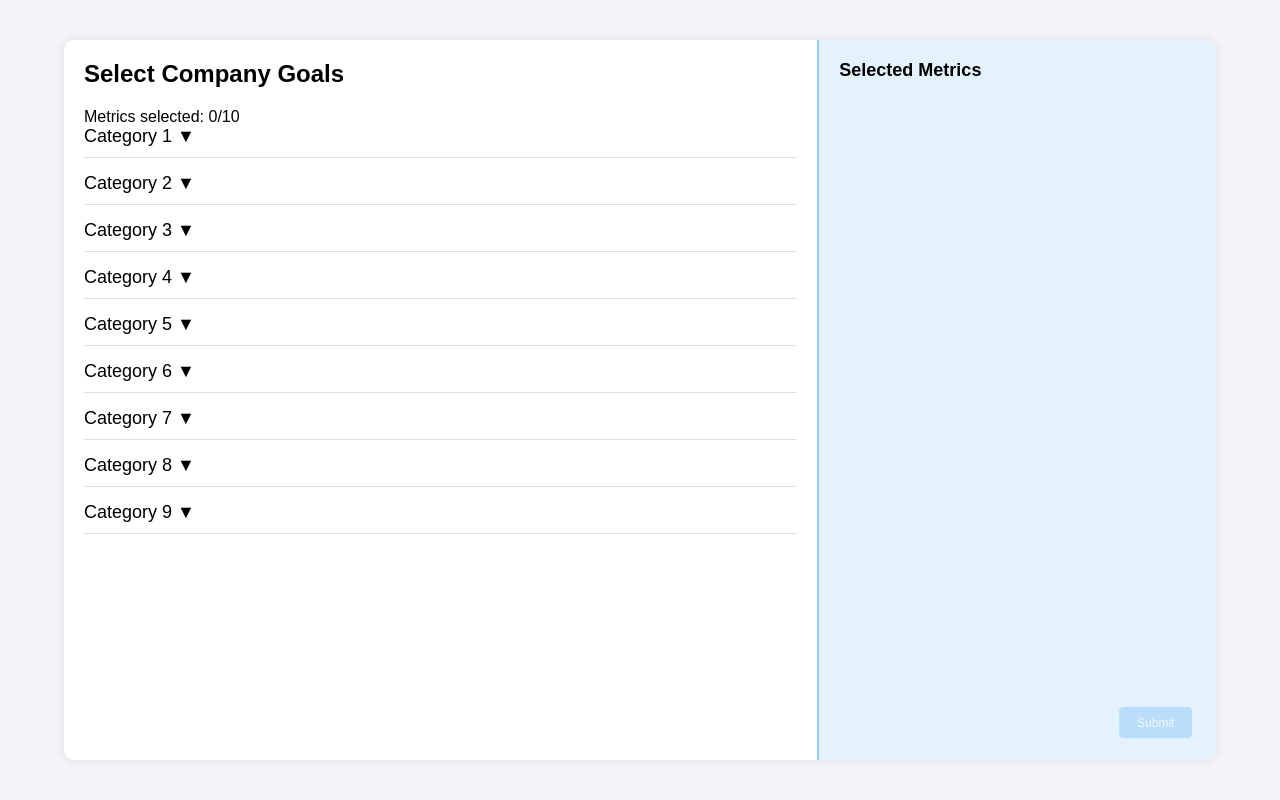
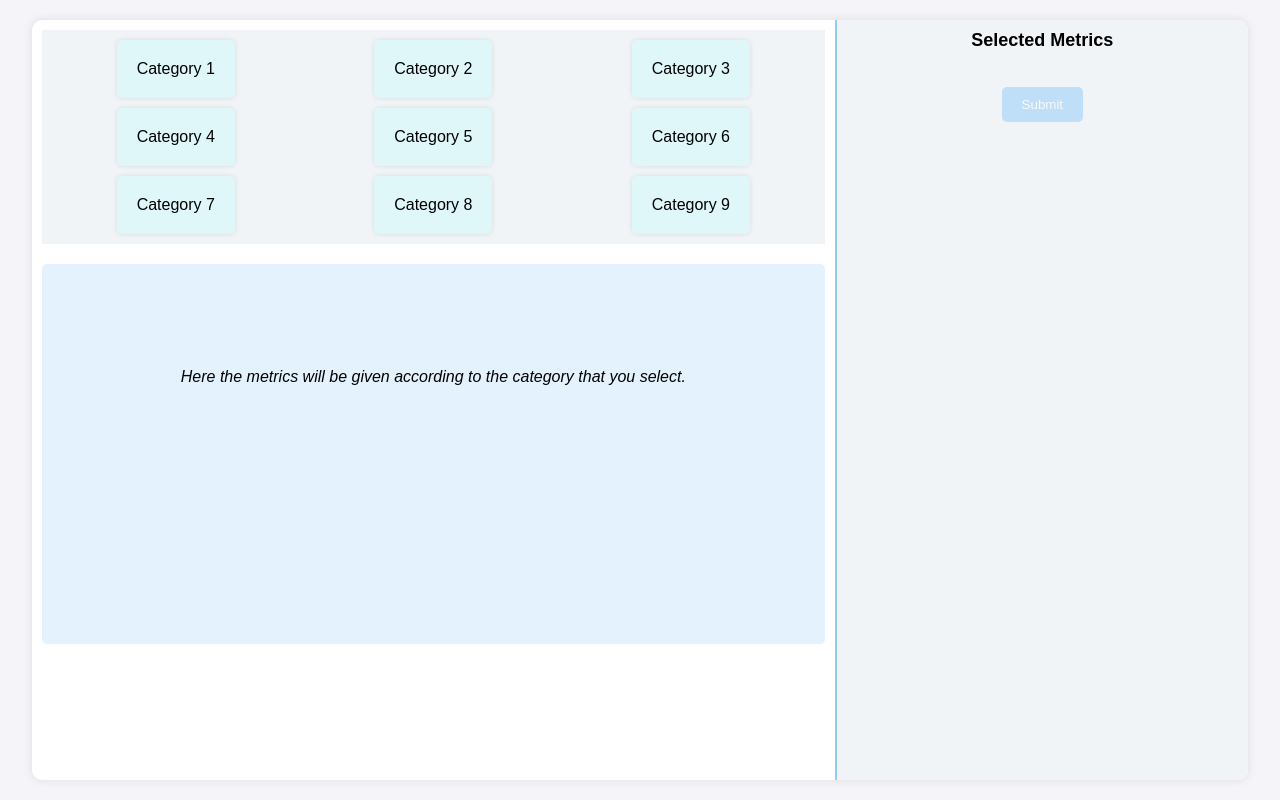
Before and after one commit to Vejaysundaram-Rajkumar/tester-product, a Flask app: page / in a window 1280 px wide. Run offline with Flask 3, Linux system fonts and the light colour scheme.

Commit message:
Did some css work
Worked on logically interlinked css work

```diff
--- a/Templates/index.html
+++ b/Templates/index.html
@@ -19,101 +19,88 @@
         }
 
         .form-container {
-            width: 90vw;
-            height: 90vh;
+            width: 95vw;
+            height: 95vh;
+            display: flex;
             background-color: white;
             border-radius: 10px;
             box-shadow: 0 0 10px rgba(0, 0, 0, 0.1);
-            display: flex;
+            margin: 10px;
             overflow: hidden;
-            position: relative;
         }
 
-        /* Left side: Form content */
-        .form-content {
+        /* Left side (categories and metrics) */
+        .left-side {
             flex: 2;
-            padding: 20px;
-            overflow-y: auto;
-            position: relative;
+            display: flex;
+            flex-direction: column;
+            padding: 10px;
         }
 
-        .form-header {
-            font-size: 24px;
-            font-weight: bold;
-            margin-bottom: 20px;
+        .categories-grid {
+            display: grid;
+            grid-template-columns: repeat(3, 1fr);
+            gap: 10px;
+            justify-items: center;
+            background-color: #f0f4f7;
+            padding: 10px;
         }
 
-        /* Categories */
-        .category-container {
-            margin-bottom: 15px;
-            border-bottom: 1px solid #e0e0e0;
-            padding-bottom: 10px;
+        .category-box {
+            background-color: #e0f7fa;
+            padding: 20px;
+            text-align: center;
+            border-radius: 5px;
+            cursor: pointer;
+            transition: background-color 0.3s ease;
+            box-shadow: 0 0 5px rgba(0, 0, 0, 0.1);
         }
 
-        .category-header {
-            font-size: 18px;
-            cursor: pointer;
-            display: flex;
-            justify-content: space-between;
-            align-items: center;
+        .category-box:hover {
+            background-color: #b2ebf2;
         }
 
-        .category-metrics {
-            display: none;
-            padding-left: 20px;
-            margin-top: 10px;
+        /* Metrics Section (Bottom Left) */
+        .metrics-container {
+            margin-top: 20px;
+            padding: 10px;
+            background-color: #e3f2fd;
+            height: 45vh;
+            border-radius: 5px;
+            display: flex;
+            flex-wrap: wrap;
+            justify-content: center;
+            align-items: center;
+            font-style: italic;
+            text-align: center;
         }
 
-        /* Flexbox layout for metrics */
         .metric-grid {
-            display: flex;
-            flex-wrap: wrap;
+            display: grid;
+            grid-template-columns: repeat(3, 1fr);
             gap: 10px;
-            max-width: 100%;
+            width: 100%;
         }
 
-        /* Goal container with 5 columns and visual feedback for selection */
         .goal-container {
-            flex: 1 0 calc(20% - 10px); /* 5 metrics per row */
             background-color: #e0f7fa;
             padding: 10px;
             border-radius: 5px;
-            box-shadow: 0 2px 4px rgba(0, 0, 0, 0.1);
-            display: flex;
-            align-items: center;
-            cursor: pointer; /* Make the entire box clickable */
-            position: relative;
-            transition: background-color 0.3s ease, border 0.3s ease;
-        }
-
-        /* Change background and border when selected */
-        .goal-container.selected {
-            background-color: #00796b;
-            color: white;
-            border: 2px solid #004d40;
-        }
-
-        .goal-container label {
-            margin-left: 10px;
-        }
-
-        .goal-container input[type="checkbox"] {
-            position: absolute;
-            opacity: 0; /* Hide the checkbox */
+            text-align: center;
+            cursor: pointer;
+            transition: background-color 0.3s ease;
+            box-shadow: 0 0 5px rgba(0, 0, 0, 0.1);
         }
 
         .goal-container:hover {
             background-color: #b2ebf2;
-            transform: scale(1.05);
-            transition: all 0.3s ease;
         }
 
-        /* Selected Metrics Section */
-        .selected-metrics {
+        /* Right side (Selected metrics) */
+        .right-side {
             flex: 1;
-            background-color: #e3f2fd;
-            padding: 20px;
-            overflow-y: auto;
+            background-color: #f0f4f7;
+            padding: 10px;
             border-left: 2px solid #90caf9;
         }
 
@@ -121,27 +108,47 @@
             font-size: 18px;
             font-weight: bold;
             margin-bottom: 15px;
+            text-align: center;
+        }
+
+        .selected-metrics-list {
+            list-style: none;
+            padding: 0;
+            overflow-y: auto;
         }
 
         .selected-metric-item {
+            display: flex;
+            justify-content: space-between;
+            align-items: center;
             background-color: #bbdefb;
             padding: 8px;
-            margin-bottom: 5px;
+            margin-bottom: 10px;
             border-radius: 5px;
-            animation: fadeIn 0.3s ease;
+            cursor: grab;
+            user-select: none;
         }
 
-        @keyframes fadeIn {
-            from { opacity: 0; transform: translateY(-10px); }
-            to { opacity: 1; transform: translateY(0); }
+        .selected-metric-item.dragging {
+            opacity: 0.5;
         }
 
-        /* Submit Button */
+        .delete-btn {
+            background-color: #ff5252;
+            border: none;
+            color: white;
+            padding: 5px;
+            border-radius: 50%;
+            cursor: pointer;
+        }
+
+        .delete-btn:hover {
+            background-color: #ff1744;
+        }
+
         .submit-btn-container {
-            position: absolute;
-            bottom: 20px;
-            right: 20px;
-            text-align: right;
+            margin-top: 20px;
+            text-align: center;
         }
 
         .submit-btn {
@@ -152,172 +159,156 @@
             border-radius: 5px;
             cursor: not-allowed;
             opacity: 0.5;
-            transition: all 0.3s ease;
-            transform: scale(0.9);
         }
 
         .submit-btn.enabled {
             background-color: #1976d2;
             cursor: pointer;
             opacity: 1;
-            transform: scale(1);
         }
-
-        .submit-btn.enabled:hover {
-            background-color: #1565c0;
-            transform: scale(1.05);
-        }
-
     </style>
     <script>
         var selectedMetrics = [];
         var selectedMetricsCount = 0;
         var maxMetrics = 10;
+        var draggingItem = null;
 
-        // Function to initialize pre-selected metrics
-        function initializeSelectedMetrics(preSelectedMetrics) {
-            preSelectedMetrics.forEach(metric => {
-                const checkbox = document.getElementById(metric);
-                const container = checkbox.closest('.goal-container');
+        function showMetrics(category) {
+            const metricGrid = document.getElementById('metric-grid');
+            const placeholderMessage = document.getElementById('placeholder-message');
+            metricGrid.innerHTML = ''; // Clear existing metrics
+            placeholderMessage.style.display = 'none'; // Hide placeholder message
 
-                // Mark it as selected visually
-                checkbox.checked = true;
-                container.classList.add('selected');
+            // Fetch the metrics for the selected category from a hidden data field (or passed via Flask)
+            const metrics = document.getElementById(category + '_metrics').value.split(',');
 
-                // Add it to the selected metrics list
-                addMetric(metric);
+            // Display metrics for the selected category
+            metrics.forEach((metric) => {
+                const metricElement = document.createElement('div');
+                metricElement.classList.add('goal-container');
+                metricElement.textContent = metric;
+                metricElement.onclick = () => selectMetric(metric);
+                metricGrid.appendChild(metricElement);
+            });
+        }
+
+        function selectMetric(metric) {
+            if (selectedMetricsCount >= maxMetrics) {
+                alert("You can select a maximum of " + maxMetrics + " metrics.");
+                return;
+            }
+
+            if (!selectedMetrics.includes(metric)) {
+                selectedMetrics.push(metric);
                 selectedMetricsCount++;
+                addSelectedMetric(metric);
+                updateSubmitButtonState();
+            }
+        }
+
+        function addSelectedMetric(metric) {
+            const selectedMetricsList = document.getElementById('selected-metrics-list');
+
+            const metricItem = document.createElement('li');
+            metricItem.classList.add('selected-metric-item');
+            metricItem.draggable = true;
+            metricItem.textContent = metric;
+
+            const deleteBtn = document.createElement('button');
+            deleteBtn.classList.add('delete-btn');
+            deleteBtn.textContent = 'X';
+            deleteBtn.onclick = () => removeMetric(metric, metricItem);
+
+            metricItem.appendChild(deleteBtn);
+            selectedMetricsList.appendChild(metricItem);
+
+            // Add drag-and-drop functionality
+            metricItem.addEventListener('dragstart', (e) => {
+                draggingItem = metricItem;
+                metricItem.classList.add('dragging');
             });
+
+            metricItem.addEventListener('dragend', () => {
+                draggingItem = null;
+                metricItem.classList.remove('dragging');
+            });
+
+            selectedMetricsList.addEventListener('dragover', (e) => {
+                e.preventDefault();
+                const afterElement = getDragAfterElement(selectedMetricsList, e.clientY);
+                if (afterElement == null) {
+                    selectedMetricsList.appendChild(draggingItem);
+                } else {
+                    selectedMetricsList.insertBefore(draggingItem, afterElement);
+                }
+            });
+        }
+
+        function removeMetric(metric, metricItem) {
+            metricItem.remove();
+            selectedMetrics = selectedMetrics.filter(m => m !== metric);
+            selectedMetricsCount--;
             updateSubmitButtonState();
         }
 
-        // Toggle metrics under a category, closing others
-        function toggleMetrics(categoryId) {
-            const metricContainers = document.querySelectorAll('.category-metrics');
-            metricContainers.forEach(container => {
-                if (container.id !== categoryId + '_metrics') {
-                    container.style.display = 'none'; // Close all others
-                }
-            });
-
-            const metricsElement = document.getElementById(categoryId + '_metrics');
-            const isVisible = metricsElement.style.display === 'block';
-            metricsElement.style.display = isVisible ? 'none' : 'block';
-        }
-
-        // Handle the click event on the metric box to toggle checkbox
-        function toggleMetricBox(container, checkbox, category, metric) {
-            if (!checkbox.checked && selectedMetricsCount >= maxMetrics) {
-                alert("You can select a maximum of " + maxMetrics + " metrics.");
-                return; // Don't allow further selections if max is reached
-            }
-
-            checkbox.checked = !checkbox.checked; // Toggle checkbox state
-            toggleInputs(checkbox, category, metric); // Trigger the input handler
-
-            // Add or remove the 'selected' class for visual feedback
-            if (checkbox.checked) {
-                container.classList.add('selected');
-            } else {
-                container.classList.remove('selected');
-            }
-        }
-
-        // Toggle selection of metrics and update selected metrics display
-        function toggleInputs(checkbox, category, metric) {
-            if (checkbox.checked) {
-                if (!selectedMetrics.includes(metric)) { // Prevent duplicates
-                    addMetric(metric);
-                    selectedMetrics.push(metric);
-                    selectedMetricsCount++;
-                }
-            } else {
-                removeMetric(metric);
-                selectedMetrics = selectedMetrics.filter(m => m !== metric);
-                selectedMetricsCount--;
-            }
-
-            document.getElementById('metrics-selected').textContent = "Metrics selected: " + selectedMetricsCount + "/" + maxMetrics;
-            updateSubmitButtonState();
-        }
-
-        // Add metric to the selected metrics display
-        function addMetric(metric) {
-            const selectedContainer = document.getElementById('selected-metrics-list');
-            const newMetric = document.createElement('div');
-            newMetric.className = 'selected-metric-item';
-            newMetric.id = 'metric_' + metric;
-            newMetric.textContent = metric;
-            selectedContainer.appendChild(newMetric);
-        }
-
-        // Remove metric from the selected metrics display
-        function removeMetric(metric) {
-            const metricElement = document.getElementById('metric_' + metric);
-            if (metricElement) {
-                metricElement.remove();
-            }
-        }
-
-        // Enable or disable the submit button based on the number of selected metrics
         function updateSubmitButtonState() {
             const submitButton = document.getElementById('submit-btn');
             if (selectedMetricsCount === maxMetrics) {
                 submitButton.classList.add('enabled');
                 submitButton.disabled = false;
-                submitButton.style.cursor = 'pointer';
             } else {
                 submitButton.classList.remove('enabled');
                 submitButton.disabled = true;
-                submitButton.style.cursor = 'not-allowed';
             }
         }
 
-        // Initialize selected metrics after the page loads
-        window.onload = function() {
-            const preSelectedMetrics = ['category1_Metric 1-2', 'category2_Metric 2-3']; // Example of pre-selected metrics
-            initializeSelectedMetrics(preSelectedMetrics);
-        };
+        function getDragAfterElement(container, y) {
+            const draggableElements = [...container.querySelectorAll('.selected-metric-item:not(.dragging)')];
+
+            return draggableElements.reduce((closest, child) => {
+                const box = child.getBoundingClientRect();
+                const offset = y - box.top - box.height / 2;
+                if (offset < 0 && offset > closest.offset) {
+                    return { offset: offset, element: child };
+                } else {
+                    return closest;
+                }
+            }, { offset: Number.NEGATIVE_INFINITY }).element;
+        }
     </script>
 </head>
 <body>
     <div class="form-container">
-        <!-- Left Side: Form Content -->
-        <div class="form-content">
-            <div class="form-header">Select Company Goals</div>
-            <div id="metrics-selected">Metrics selected: 0/10</div>
+        <!-- Left Side: Categories and Metrics -->
+        <div class="left-side">
+            <div class="categories-grid">
+                <!-- Dynamically Generated Categories -->
+                {% for category, metrics in categories_and_metrics.items() %}
+                    <div class="category-box" onclick="showMetrics('{{ category }}')">
+                        {{ category }}
+                    </div>
+                    <!-- Hidden input to hold metrics for each category -->
+                    <input type="hidden" id="{{ category }}_metrics" value="{{ ','.join(metrics) }}">
+                {% endfor %}
+            </div>
 
-            <!-- Dynamically Generated Categories and Metrics -->
-            {% for category, metrics in categories_and_metrics.items() %}
-                <div class="category-container">
-                    <div class="category-header" onclick="toggleMetrics('{{ category }}')">
-                        {{ category }} ▼
-                    </div>
-                    <div id="{{ category }}_metrics" class="category-metrics">
-                        <div class="metric-grid">
-                            {% for metric in metrics %}
-                                <div class="goal-container" onclick="toggleMetricBox(this, document.getElementById('{{ category }}_{{ metric }}'), '{{ category }}', '{{ metric }}')">
-                                    <input type="checkbox" id="{{ category }}_{{ metric }}" name="{{ category }}_{{ metric }}">
-                                    <label for="{{ category }}_{{ metric }}">{{ metric }}</label>
-                                </div>
-                            {% endfor %}
-                        </div>
-                    </div>
-                </div>
-            {% endfor %}
+            <div id="metrics-container" class="metrics-container">
+                <!-- Placeholder message or dynamically loaded metrics -->
+                <p id="placeholder-message">Here the metrics will be given according to the category that you select.</p>
+                <div id="metric-grid" class="metric-grid"></div>
+            </div>
         </div>
 
         <!-- Right Side: Selected Metrics -->
-        <div class="selected-metrics">
+        <div class="right-side">
             <div class="selected-metrics-header">Selected Metrics</div>
-            <div id="selected-metrics-list">
-                <!-- Dynamically filled with selected metrics -->
+            <ul id="selected-metrics-list" class="selected-metrics-list">
+                <!-- Selected metrics with delete option -->
+            </ul>
+
+            <div class="submit-btn-container">
+                <button id="submit-btn" class="submit-btn" disabled>Submit</button>
             </div>
-        </div>
-
-        <!-- Submit Button Container -->
-        <div class="submit-btn-container">
-            <button id="submit-btn" class="submit-btn" disabled>Submit</button>
         </div>
     </div>
 </body>
--- a/app.py
+++ b/app.py
@@ -18,14 +18,12 @@ categories_and_metrics = {
 @app.route('/', methods=['GET', 'POST'])
 def company_form():
     if request.method == 'POST':
-        # Process basic company details
         company_name = request.form.get('company_name')
         market_value = request.form.get('market_value')
         location = request.form.get('location')
         founder_name = request.form.get('founder_name')
         business_type = request.form.get('business_type')
 
-        # Check if we are processing goals (second step)
         if 'submit_goals' in request.form:
             selected_metrics = {}
             selected_metrics_count = 0
@@ -39,7 +37,7 @@ def company_form():
                         try:
                             gap = abs(float(target_value) - float(actual_value))
                         except ValueError:
-                            gap = 'N/A'  # In case of non-numeric input
+                            gap = 'N/A'
                         selected_metrics[metric] = {'target': target_value, 'actual': actual_value, 'gap': gap}
                         selected_metrics_count += 1
                         if selected_metrics_count >= 10:
@@ -47,12 +45,10 @@ def company_form():
                 if selected_metrics_count >= 10:
                     break
 
-            # Render the results page with company details and gap analysis
             return render_template('results.html', company_name=company_name, market_value=market_value,
                                    location=location, founder_name=founder_name, business_type=business_type,
                                    selected_metrics=selected_metrics)
 
-        # Proceed to display goals section
         return render_template('index.html', step='goals', company_name=company_name, market_value=market_value,
                                location=location, founder_name=founder_name, business_type=business_type,
                                categories_and_metrics=categories_and_metrics)
```
